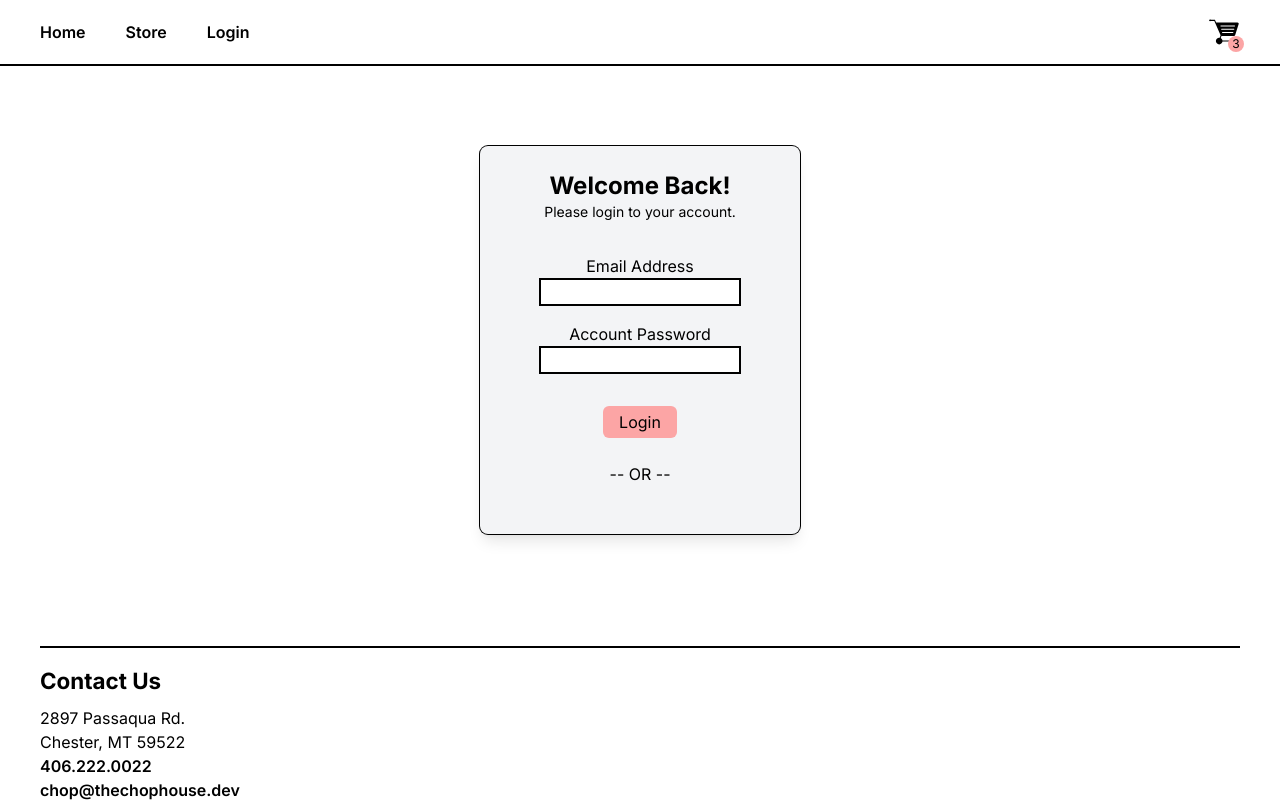
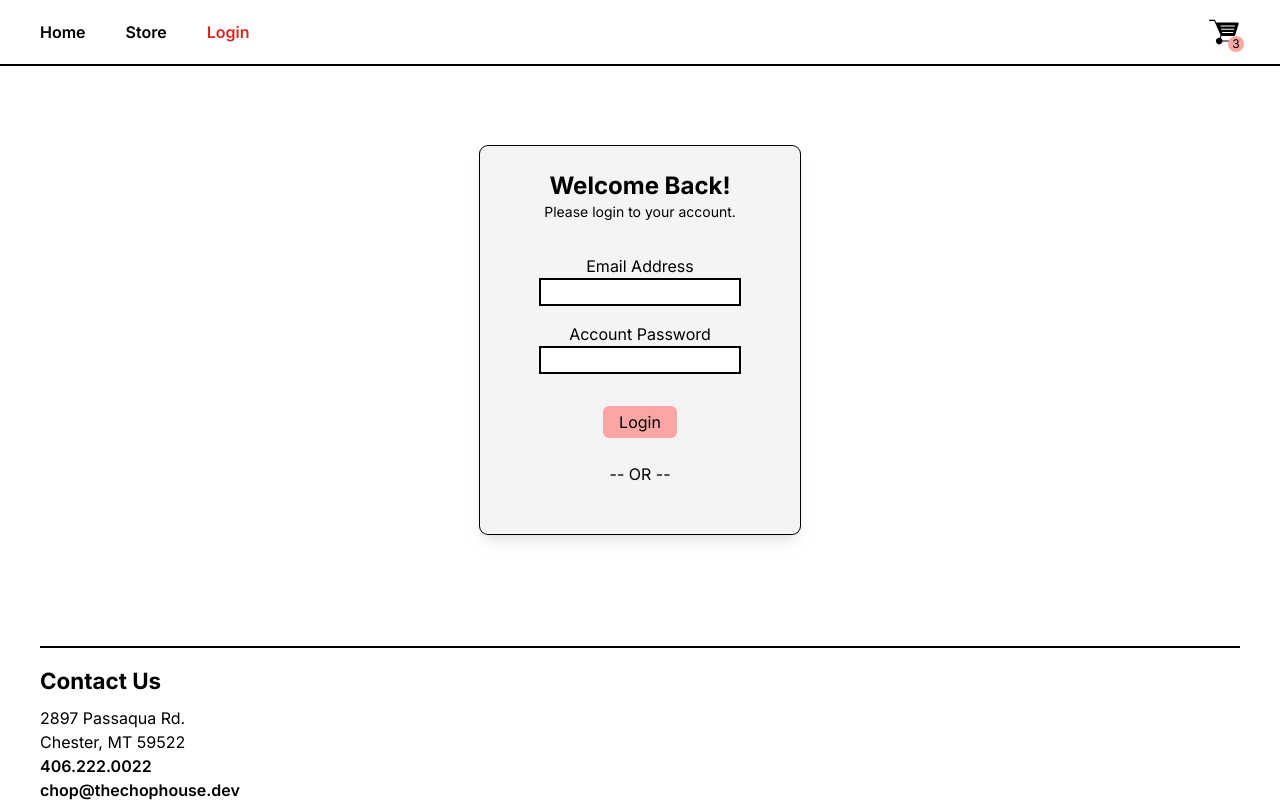
Before and after one commit to BenJohnsonFullStack/ecommerce-app, a Next.js app: page /login in a window 1280 px wide. Shown: the top 802 px of the page. Built offline with nearby package versions, Linux system fonts and the light colour scheme.

Commit message:
active states on navigation for links

```diff
--- a/components/Header.jsx
+++ b/components/Header.jsx
@@ -1,27 +1,38 @@
+"use client";
+
 import Image from "next/image";
 import Divider from "./Divider";
 import Link from "next/link";
+import { usePathname } from "next/navigation";
 
 const Header = () => {
+  const pathname = usePathname();
+
   return (
     <header>
       <nav className="py-4 px-10 flex justify-between items-center">
         <div className="flex gap-10">
           <Link
             href="/"
-            className="hover:text-red-600 transition-all font-semibold"
+            className={`hover:text-red-600 transition-all font-semibold ${
+              pathname === "/" ? "text-red-600" : ""
+            }`}
           >
             Home
           </Link>
           <Link
             href="/store"
-            className="hover:text-red-600 transition-all font-semibold"
+            className={`hover:text-red-600 transition-all font-semibold ${
+              pathname === "/store" ? "text-red-600" : ""
+            }`}
           >
             Store
           </Link>
           <Link
             href="/login"
-            className="hover:text-red-600 transition-all font-semibold"
+            className={`hover:text-red-600 transition-all font-semibold ${
+              pathname === "/login" ? "text-red-600" : ""
+            }`}
           >
             Login
           </Link>
```
